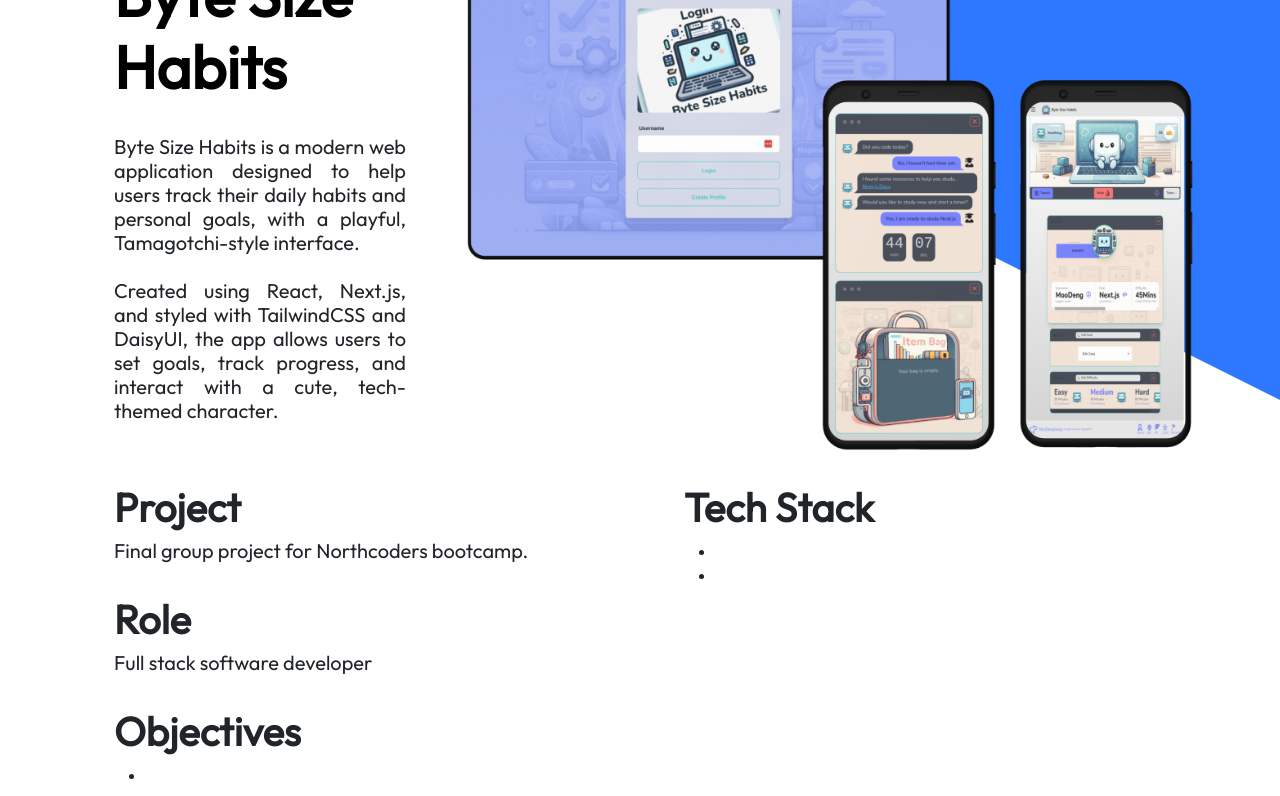
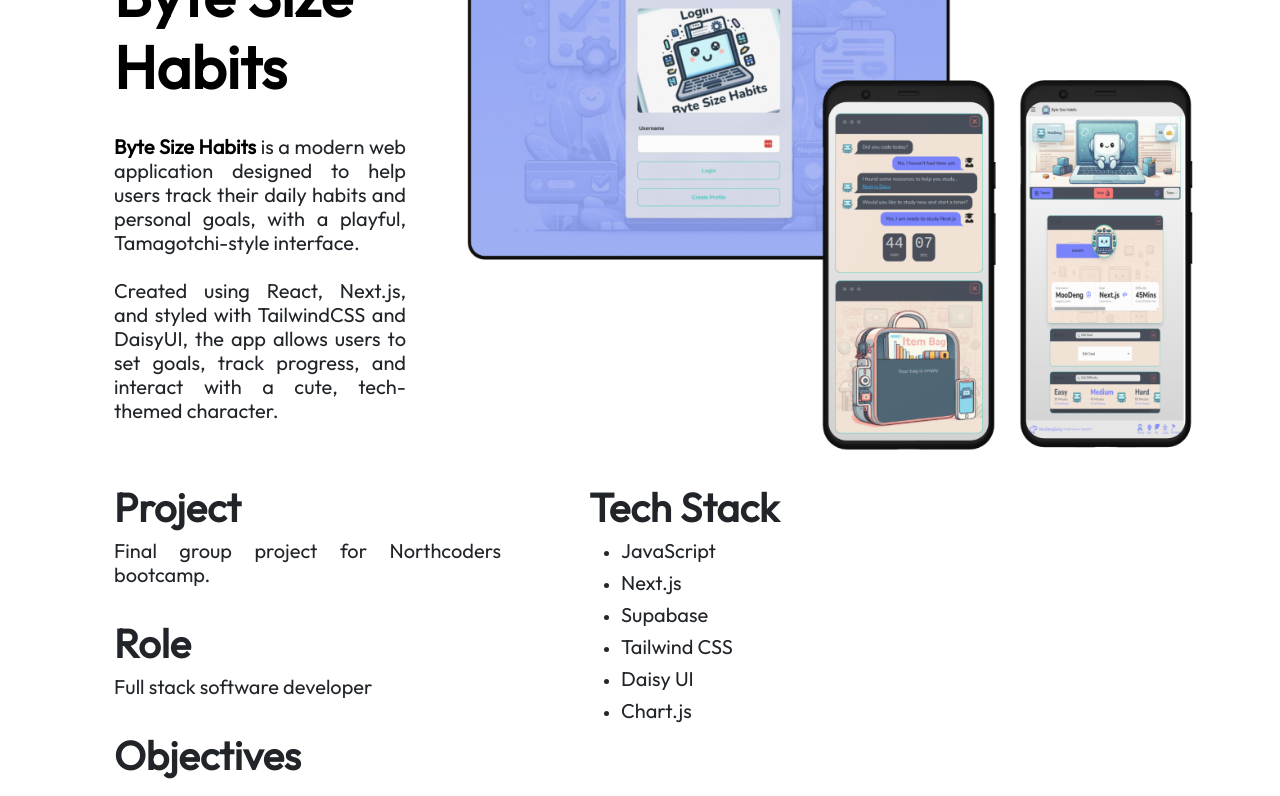
Before and after one commit to JenWarman/portfolio, a React (Vite) app: page /byte-size-habits in a window 1280 px wide. Shown: the part 240-1036 px from the top of the page. Built offline with nearby package versions, Linux system fonts and the light colour scheme.

Commit message:
byte size links and css

```diff
--- a/src/App.jsx
+++ b/src/App.jsx
@@ -17,8 +17,8 @@
 
   return (
     <div className={styles.App}>
-      <div className='diagonal-box'></div>
-      <div className="content">
+      {/* <div className='diagonal-box'></div>
+      <div className="content"> */}
       <Header/>
         <Routes>
           <Route path='/' element={<><HeroBar /><RecentProjects/></>}></Route>
@@ -28,7 +28,7 @@
         </Routes>
       <Footer />
     </div>
-    </div>
+    // </div>
   )
 }
 
--- a/src/components/ByteSizeHabits.jsx
+++ b/src/components/ByteSizeHabits.jsx
@@ -8,29 +8,34 @@
           <Row>
             <Col className='byte-size-col'xs={4} md={4}>
             <h1 className="byte-size-title"><Link className='recent-projects-link'to='https://byte-size-habits.vercel.app/'>Byte Size Habits</Link></h1>
-            <h5 className="byte-size-intro">Byte Size Habits is a modern web application designed to help users track their daily habits and personal goals, with a playful, Tamagotchi-style interface. <br></br><br></br>Created using React, Next.js, and styled with TailwindCSS and DaisyUI, the app allows users to set goals, track progress, and interact with a cute, tech-themed character.</h5>
+            <h5 className="byte-size-intro"><Link className='recent-projects-link' to='https://github.com/DannyGreenan/byte-size-habits'><strong>Byte Size Habits</strong></Link> is a modern web application designed to help users track their daily habits and personal goals, with a playful, Tamagotchi-style interface. <br></br><br></br>Created using React, Next.js, and styled with TailwindCSS and DaisyUI, the app allows users to set goals, track progress, and interact with a cute, tech-themed character.</h5>
             </Col>
             <Col xs={8} md={8}>
             <Image classname='byte-size-group-image'src='../ByteSizeGroupCropped.png'fluid />
             </Col>
           </Row>
           <Row>
-            <Col xs={6} md={6}>
+            <Col xs={6} md={5}>
             <h2 className="byte-size-sub-header">Project</h2>
             <h5 className="byte-size-intro">Final group project for Northcoders bootcamp.</h5>
             <h2 className="byte-size-sub-header">Role</h2>
             <h5 className="byte-size-intro">Full stack software developer</h5>
             <h2 className="byte-size-sub-header">Objectives</h2>
             <ul>
-              <li className="byte-size-list"></li>
-              <li className="byte-size-list"></li>
+              <li className="byte-size-list"><h5></h5></li>
+              <li className="byte-size-list"><h5></h5></li>
             </ul>
             </Col>
             <Col xs={6} md={6}><h2 className="byte-size-sub-header">Tech Stack</h2>
             <ul>
-              <li className="byte-size-list"></li>
-              <li className="byte-size-list"></li>
-            </ul></Col>
+              <li className="byte-size-list"><h5>JavaScript</h5></li>
+              <li className="byte-size-list"><h5>Next.js</h5></li>
+              <li className="byte-size-list"><h5>Supabase</h5></li>
+              <li className="byte-size-list"><h5>Tailwind CSS</h5></li>
+              <li className="byte-size-list"><h5>Daisy UI</h5></li>
+              <li className="byte-size-list"><h5>Chart.js</h5></li>
+            </ul>
+            </Col>
           </Row>
           </Container>
 
--- a/src/index.css
+++ b/src/index.css
@@ -27,7 +27,7 @@
 }
 
 #developer {
-  color: #ffff;
+  /* color: #ffff; */
   text-align: end;
   padding-left: 8rem
 }
@@ -218,6 +218,10 @@
  font-size: 60px;
  padding-top: 1rem;
  margin: 2rem;
+}
+
+.byte-size-title :hover{
+  color: #2C76FF;
 }
 .byte-size-intro {
   margin-left: 2rem;
```
